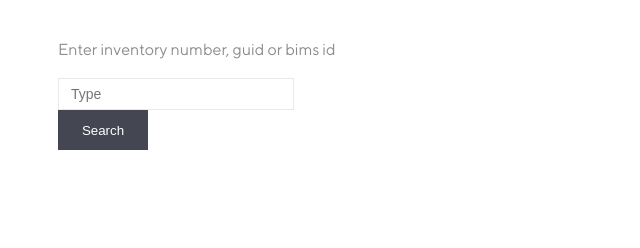
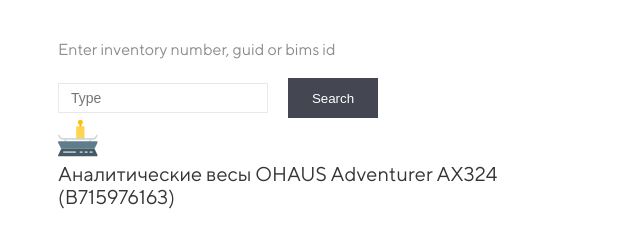
Before and after one commit to ronnika/calibration-report, a website with bundled scripts: page src/index.html in a window 1280 px wide. Shown: the whole page, without its empty margins (0-640 px from the left). Built offline with nearby package versions, Linux system fonts and the light colour scheme.

Commit message:
feat: add search form and start filter

```diff
--- /dev/null
+++ b/src/blocks/_common/reset/reset.scss
@@ -0,0 +1,6 @@
+html {
+    box-sizing: border-box;
+}
+*, *:before, *:after {
+    box-sizing: inherit;
+  }
--- /dev/null
+++ b/src/blocks/filter/filter.scss
@@ -0,0 +1,17 @@
+.filter {
+    display: grid;
+    grid-template-columns: 39% 60%;
+    grid-template-areas:
+      "name info"
+      "form info";
+    &__header {
+        grid-area: "name";
+    }
+    &__name {
+        font-family: TT Norms;
+        font-style: normal;
+        font-weight: 500;
+        font-size: 20px;
+        color: #353535;
+    }
+}
--- a/src/blocks/search-form/search-form.scss
+++ b/src/blocks/search-form/search-form.scss
@@ -1,6 +1,10 @@
 .search-form {
     width: 320px;
-    display: flex;
+    &__item {
+        display: flex;
+        justify-content: space-between;
+        align-items: center;
+    }
     &__label {
         display: block;
         margin-bottom: 16px;
--- /dev/null
+++ b/src/blocks/wrap/wrap.scss
@@ -0,0 +1,4 @@
+.wrap {
+    padding: 30px 50px;
+    box-sizing: border-box;
+}
--- a/src/index.html
+++ b/src/index.html
@@ -6,16 +6,26 @@
     <title>Document</title>
 </head>
 <body>
-    <div class="wrapper">
+    <div class="wrap">
 
 
-    <section class="search-form">
-        <form action="POST">
+        <form action="POST" class="search-form">
             <label for="search" class="search-form__label">Enter inventory number, guid or bims id</label>
-            <input type="text" class="search-form__textbox" id="search" name="search" placeholder="Type">
-            <button class="search-form__btn">Search</button>
+            <div class="search-form__item"><input type="text" class="search-form__textbox" id="search" name="search" placeholder="Type">
+                <button class="search-form__btn">Search</button>
+            </div>
         </form>
-    </section>
+        <div class="filter">
+            <div class="filter__header">
+                <img src="./blocks/filter/filter__img.svg" alt="scale" class="filter__img">
+                <div class="filter__name">
+                    Аналитические весы OHAUS Adventurer АХ324 (B715976163)
+                </div>
+            </div>
+
+            <div class="filter__info"></div>
+            <div class="filter__form"></div>
+        </div>
 </div>
     <script src="./index.js"></script>
 </body>
--- a/src/main.scss
+++ b/src/main.scss
@@ -1,12 +1,10 @@
+// Reset
+@import "./blocks/_common/reset/reset";
 // Fonts
 @import "./blocks/_common/fonts/fonts";
 // Search-form
 @import "./blocks/search-form/search-form";
-
+// Filter
+@import "./blocks/filter/filter";
 // Wrapper
-
-.wrapper {
-    padding: 30px 50px;
-
-    box-sizing: border-box;
-}
+@import "./blocks/wrap/wrap";
```
Also changed, not shown: src/blocks/filter/filter__img.svg (added).
